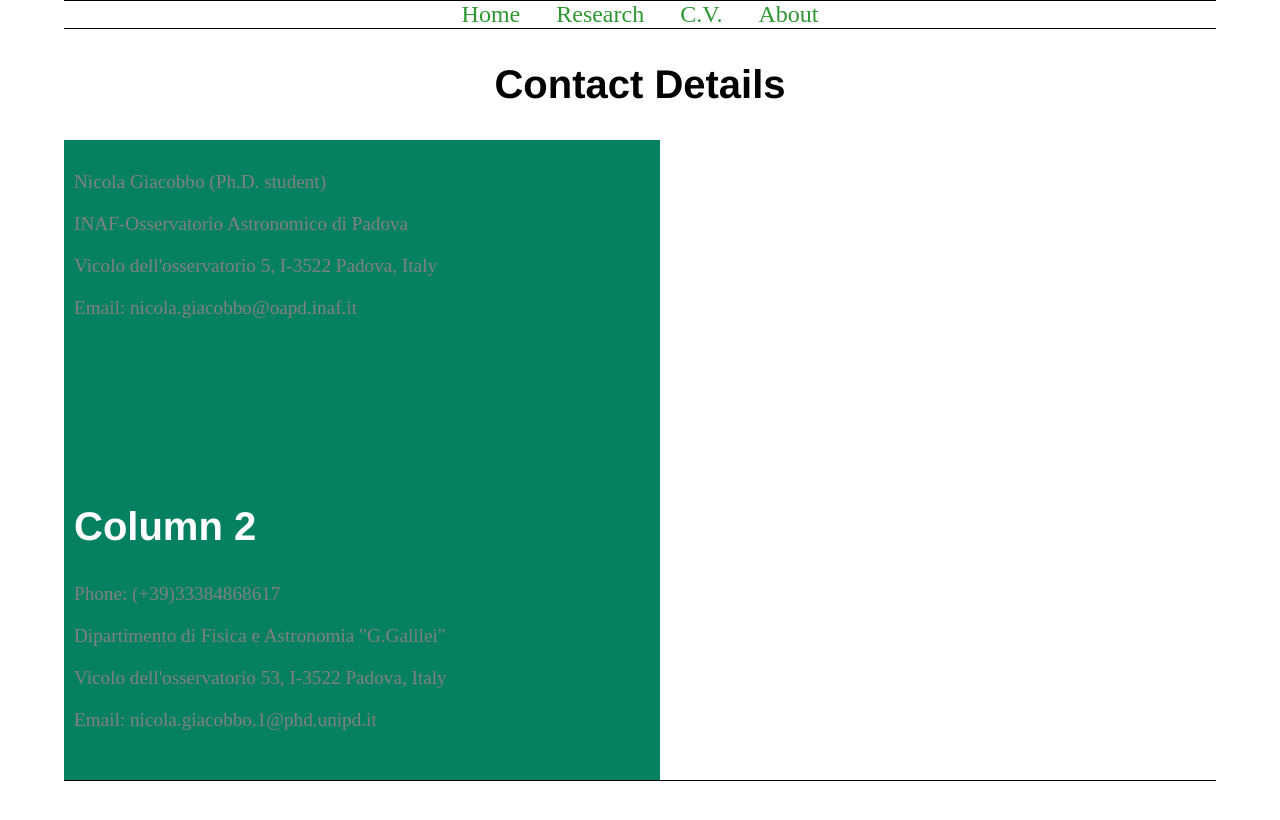
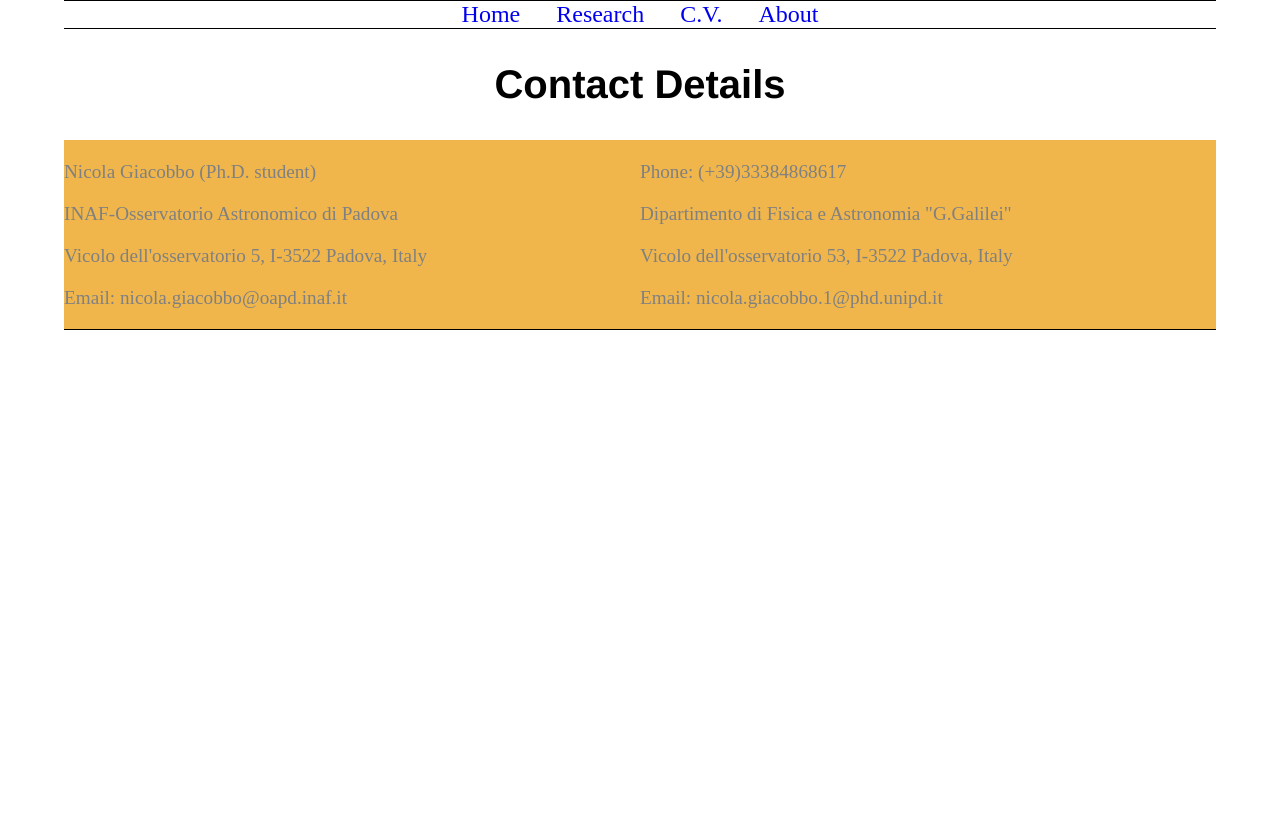
Before and after one commit to GiacobboNicola/giacobbonicola.github.io, a Jekyll site: the page files/contact.html, which Jekyll copies as it is, in a window 1280 px wide. Shown: the top 820 px of the page. Built offline with Jekyll 4.4.1, drawn with Linux system fonts in a browser that asks for light colours.

Commit message:
contact page

```diff
--- a/css/contact.css
+++ b/css/contact.css
@@ -52,17 +52,19 @@
   h3 {
     font-size: 2.0em;
     font-family:'Helvetica', 'Arial', 'Sans-Serif';
+    color: black;
   }
 
-  .small {
-    font-family:'Geneva';
-  }
+ /* Clear floats after the columns */
+.row:after {
+  content: "";
+  display: table;
+  clear: both;
+}
 
-  a {
-    text-decoration: none;
-    color: rgb(36, 141, 217);
-  }
-
-  .b {
-    color: rgb(201, 10, 10);
-  }
+  /* Create two equal columns that floats next to each other */
+.column {
+  float: left;
+  width: 50%;
+  background-color: rgb(240, 182, 75);
+}
--- a/css/main.css
+++ b/css/main.css
@@ -62,20 +62,3 @@
     text-decoration: none;
     font-size: 1.0em;
 }
-
-/* Clear floats after the columns */
-.row:after {
-    content: "";
-    display: table;
-    clear: both;
-}
-
-/* Create two equal columns that floats next to each other */
-.column {
-    float: left;
-    width: 50%;
-    padding: 10px;
-    height: 300px; /* Should be removed. Only for demonstration */
-    background-color: rgb(5, 129, 98);
-    color: white;
-}
--- a/files/contact.html
+++ b/files/contact.html
@@ -10,7 +10,7 @@
 		<title>{{ title }}</title>
 		<!-- link to main stylesheet -->
 		<link rel="stylesheet" type="text/css" href="/css/main.css">
-		<link rel="stylesheet" type="text/css" href="/css/home.css">
+		<link rel="stylesheet" type="text/css" href="/css/contact.css">
 	</head>
 	<body>
 		<footer>
@@ -23,7 +23,7 @@
 			</ul>
 		</div>
 		<footer>
-            <h2 style="text-align:center"><span class='r'>C</span>ontact <span class='r'>D</span>etails</h2>
+						<h2 style="text-align:center"><span class='r'>C</span>ontact <span class='r'>D</span>etails</h2>
             <div class="row">
                 <div class="column">
                   <p>Nicola Giacobbo (Ph.D. student)</p>
@@ -32,13 +32,12 @@
                   <p>Email: nicola.giacobbo@oapd.inaf.it</p>
                 </div>
                 <div class="column">
-                  <h2>Column 2</h2>
                   <p>Phone: (+39)33384868617</p>
                   <p>Dipartimento di Fisica e Astronomia "G.Galilei"</p>
                   <p>Vicolo dell'osservatorio 53, I-3522 Padova, Italy</p>
                   <p>Email: nicola.giacobbo.1@phd.unipd.it</p>
                 </div>
-              </div>
+            </div>
         <footer>
 	</body>
     </html>
```
